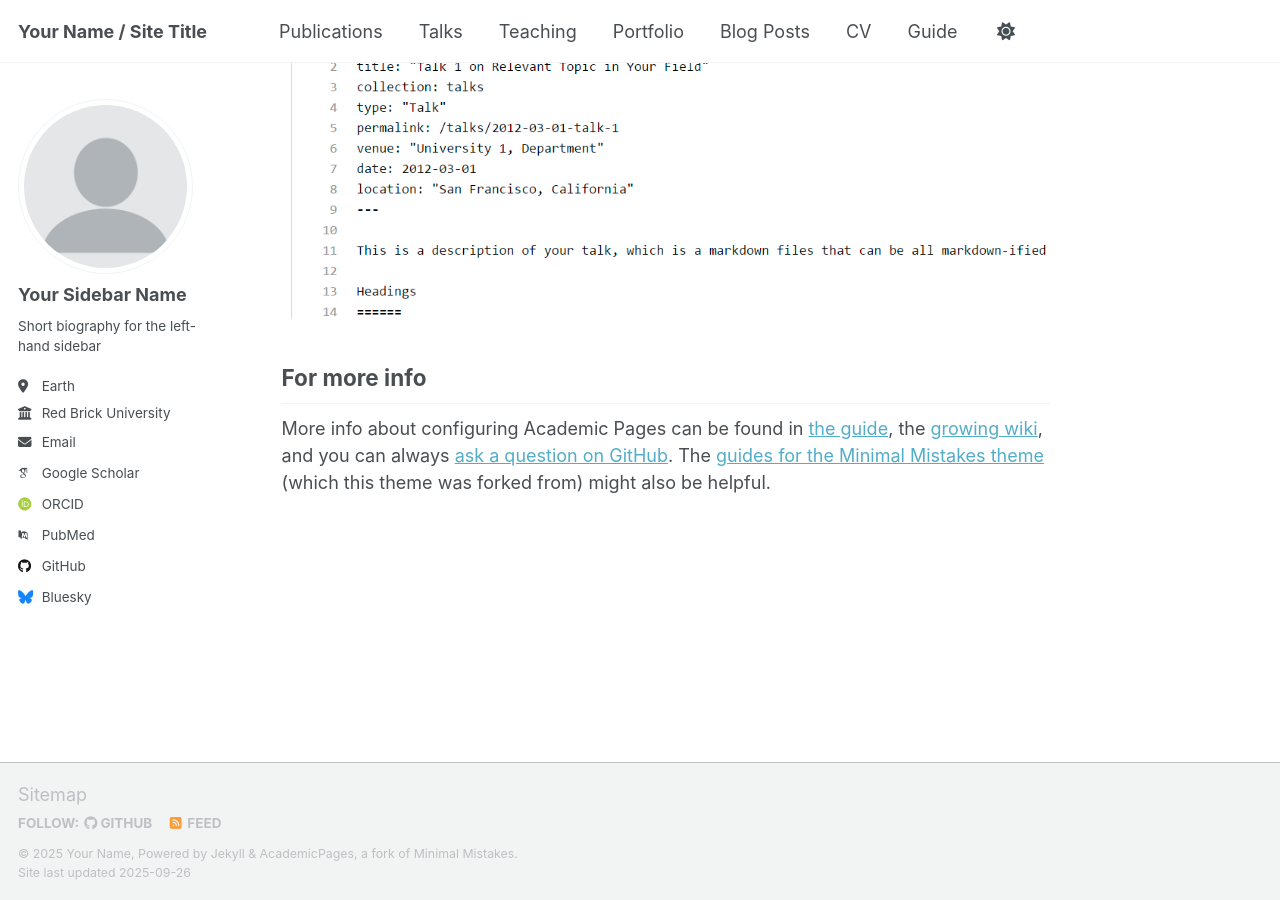
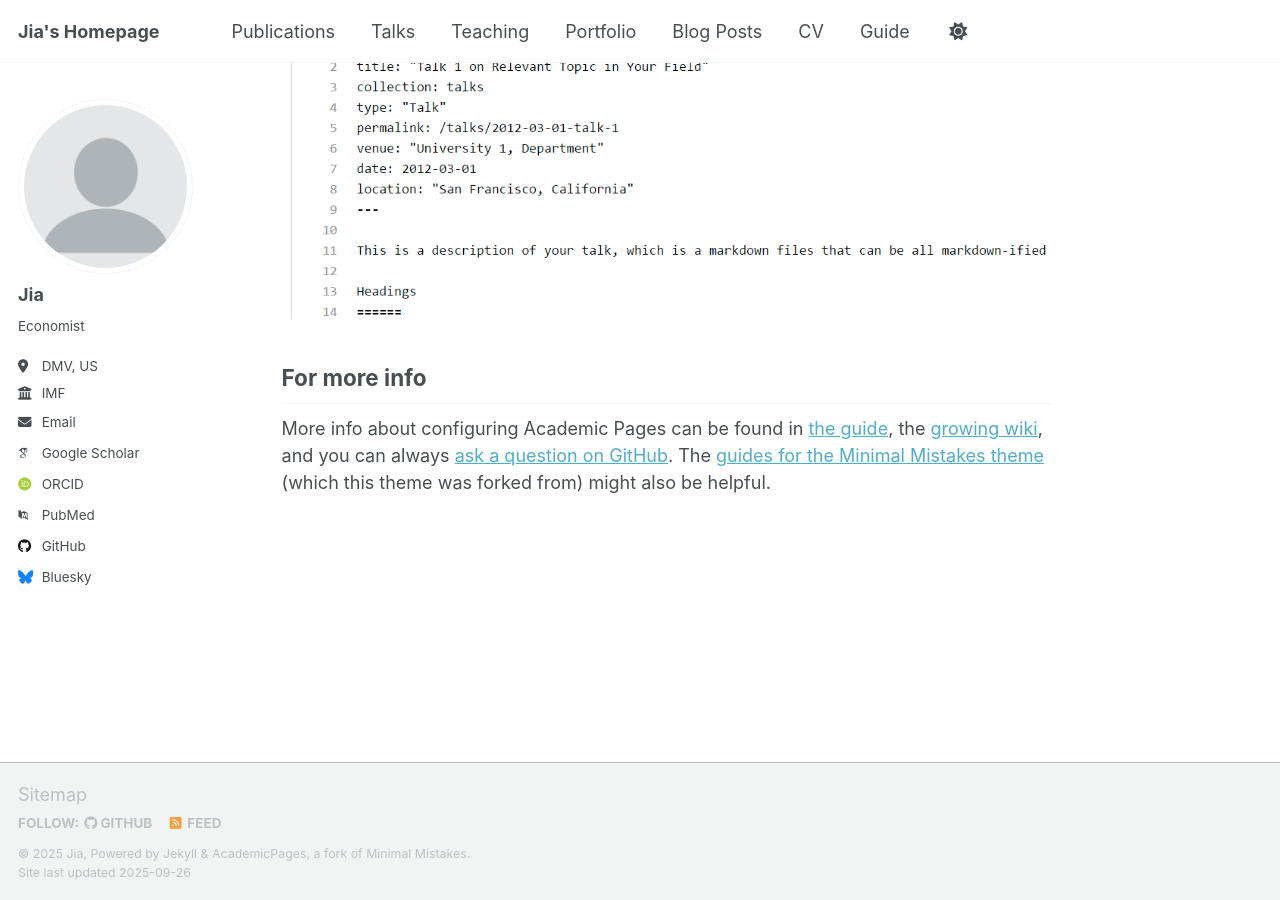
Before and after one commit to yupeiliuxiang/jia.github.io, a Jekyll site: the page built from _pages/about.md, in a window 1280 px wide and 900 px high, scrolled down 2880 px. Built offline with Jekyll 4.4.1, drawn with Linux system fonts in a browser that asks for light colours; some web fonts are replaced; a script that is not in the unit is left out.

Commit message:
Update _config.yml
change to my repository

```diff
--- a/_config.yml
+++ b/_config.yml
@@ -9,14 +9,14 @@
 # Basic Site Settings
 locale                   : "en-US"
 site_theme               : "default" # Currently available options are "default", "air"
-title                    : "Your Name / Site Title"
+title                    : "Jia's Homepage"
 title_separator          : "-"
-name                     : &name "Your Name"
-description              : &description "Your Name's academic portfolio"   # Update this with a general description of your site, this is the default if not overridden by a page
-url                      : https://academicpages.github.io # The base hostname & protocol for your site e.g. "https://[your GitHub username].github.io",
+name                     : &name "Jia"
+description              : &description "Jia's personal page"   # Update this with a general description of your site, this is the default if not overridden by a page
+url                      : https://jia.github.io # The base hostname & protocol for your site e.g. "https://[your GitHub username].github.io",
                                                            # or if you already have some other page hosted on Github then use "https://[your GitHub username].github.io/[Your Repo Name]"
 baseurl                  : "" # the subpath of your site, e.g. "/blog"
-repository               : "academicpages/academicpages.github.io"
+repository               : "yupeiliuxiang/jia.github.io"
 
 # Site Author - The following control what appear as part of the author content on the side bar.
 #               If a field is blank the icon and link will not appear, otherwise it will be shown.
@@ -24,13 +24,13 @@ repository               : "academicpages/academicpages.github.io"
 author:
   # Biographic information
   avatar           : "profile.png"
-  name             : "Your Sidebar Name"
+  name             : "Jia"
   pronouns         : # example: "she/her"
-  bio              : "Short biography for the left-hand sidebar"
-  location         : "Earth"
-  employer         : "Red Brick University"
+  bio              : "Economist"
+  location         : "DMV, US"
+  employer         : "IMF"
   uri              : # URL
-  email            : "none@example.org"
+  email            : "test@gmail.com"
 
   # Academic websites
   academia         : # URL
```
